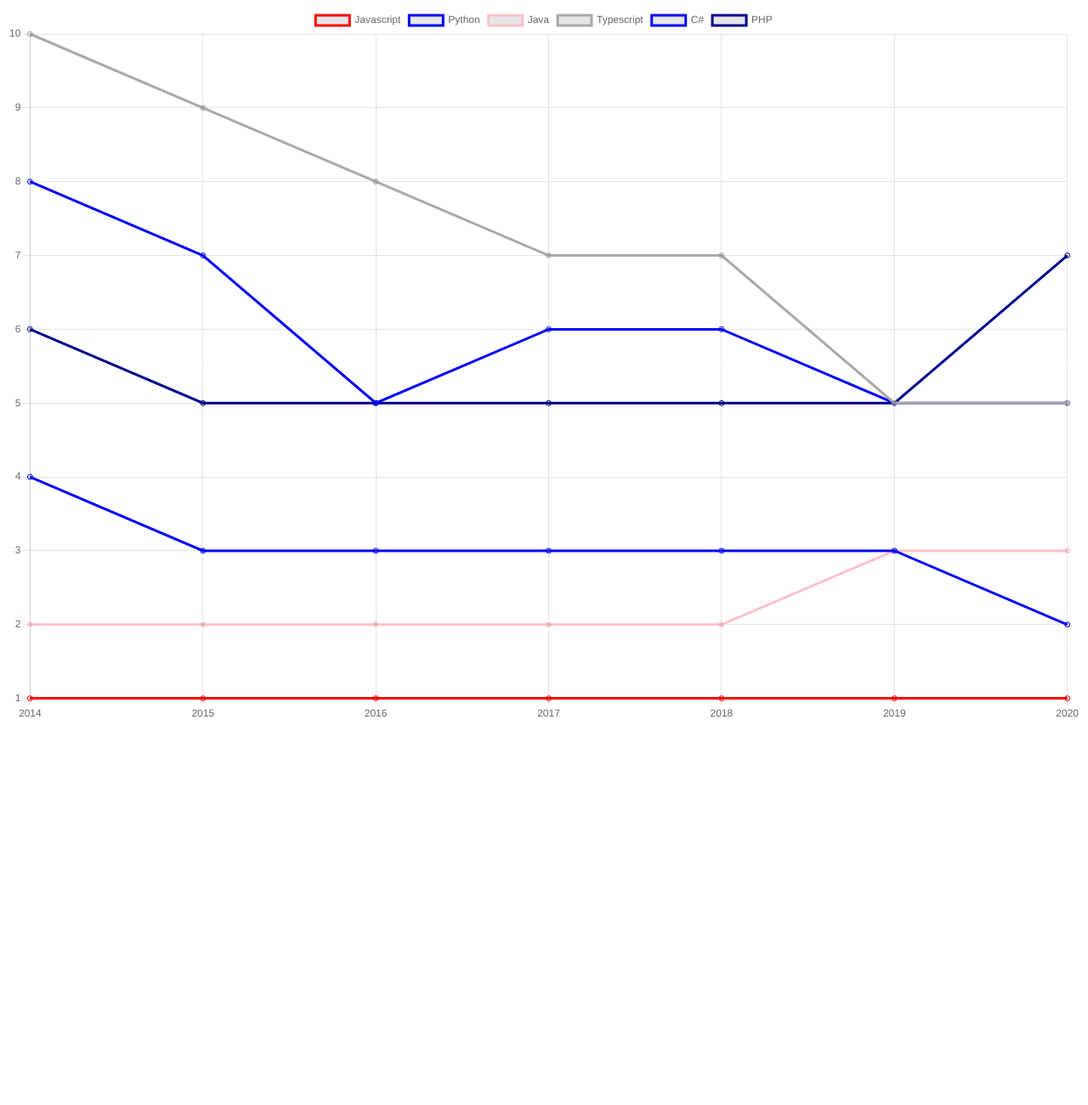
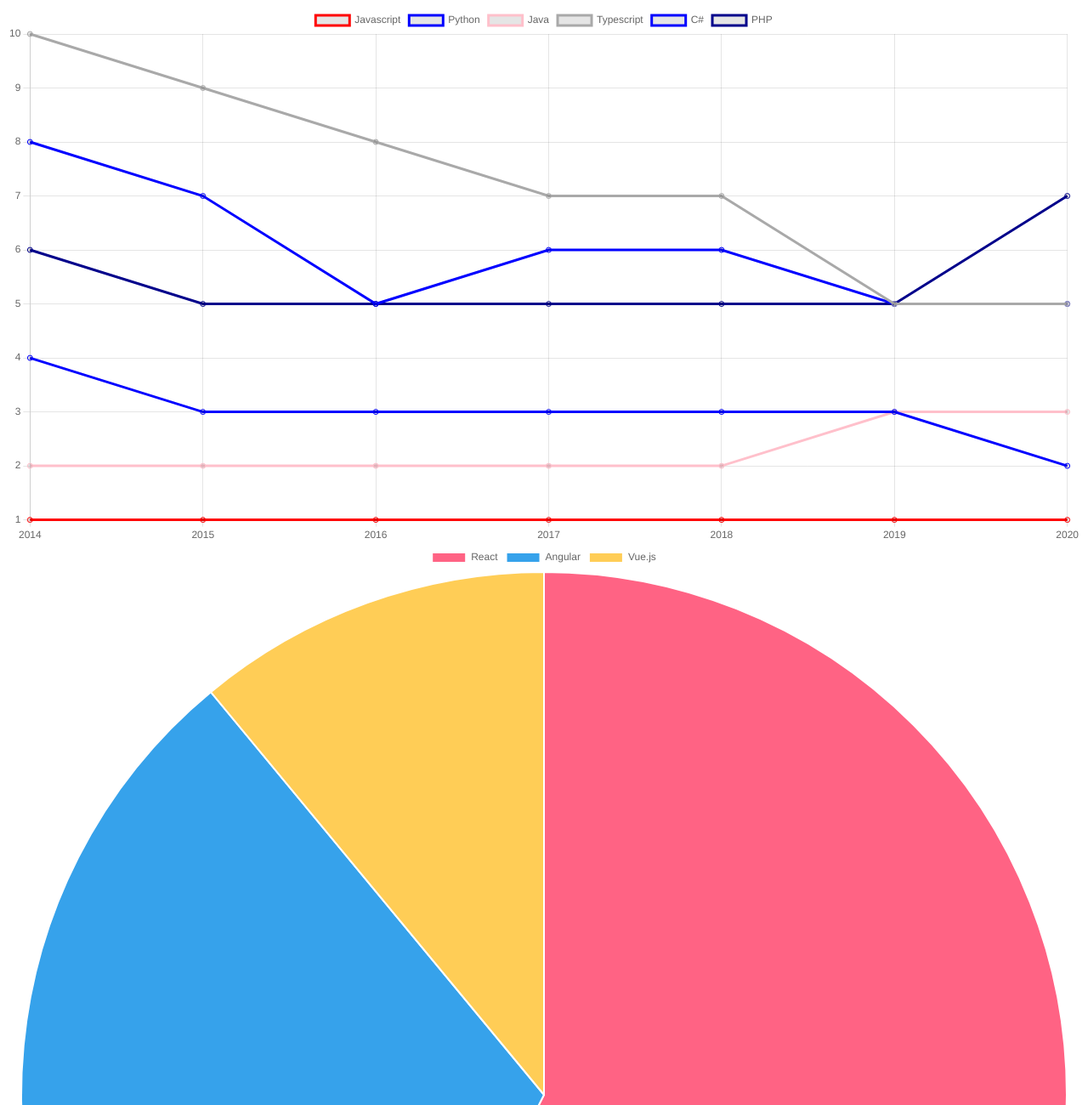
Before and after one commit to SyniakSviatoslav/Chart, a plain HTML site: page index.html in a window 1280 px wide. Shown: the top 1300 px of the page at 85% size. Before the commit the page ends 858 px from the top, so only its background shows below. Drawn offline with nearby package versions, Linux system fonts and the light colour scheme.

Commit message:
added 2 chart

```diff
--- a/index.html
+++ b/index.html
@@ -12,7 +12,8 @@
 
 <body>
 
-    <canvas id="speedChart" width="600" height="400"></canvas>
+    <canvas id="speedChart"></canvas>
+    <canvas id = "piechart"></canvas>
 
 
 
--- a/main.js
+++ b/main.js
@@ -60,6 +60,8 @@
 
 
 
+
+
 var speedData = {
   labels: ["2014", "2015", "2016", "2017", "2018", "2019", "2020"],
   datasets: [dataFirst, dataSecond, dataThird, dataForth, dataFifth, dataSixth]
@@ -82,33 +84,42 @@
   options: chartOptions
 });
 
+// const DATA_COUNT = 5;
+// const NUMBER_CFG = {count: DATA_COUNT, min: 0, max: 100};
+
+// const data = {
+//   labels: ['Red', 'Orange', 'Yellow', 'Green', 'Blue'],
+//   datasets: [
+//     {
+//       label: 'Dataset 1',
+//       data: Utils.numbers(NUMBER_CFG),
+//       backgroundColor: Object.values(Utils.CHART_COLORS),
+//     }
+//   ]
+// };
 
 
-
-// var speedCanvas = document.getElementById("speedChart");
+let data = document.getElementById('piechart').getContext('2d')
 
 
-// var speedData = {
-//   labels: ["2", "4", "6", "8", "10"],
-//   datasets: [{
-//     label: "Car Speed (mph)",
-//     data: [2, 4, 6, 8, 10],
-//   }]
-// };
-
-// var chartOptions = {
-//   legend: {
-//     display: true,
-//     position: 'top',
-//     labels: {
-//       boxWidth: 80,
-//       fontColor: 'black'
-//     }
-//   }
-// };
-
-// var lineChart = new Chart(speedCanvas, {
-//   type: 'line',
-//   data: speedData,
-//   options: chartOptions
-// });
+let dataforchart = {
+  labels: [
+    'React',
+    'Angular',
+    'Vue.js'
+  ],
+  datasets: [{
+    label: 'The most popular',
+    data: [57.5, 31.5, 11],
+    backgroundColor: [
+      'rgb(255, 99, 132)',
+      'rgb(54, 162, 235)',
+      'rgb(255, 205, 86)'
+    ],
+    hoverOffset: 4
+  }]
+};
+let pieChart = new Chart(data,{
+  type: 'pie',
+    data: dataforchart,
+  });
```
